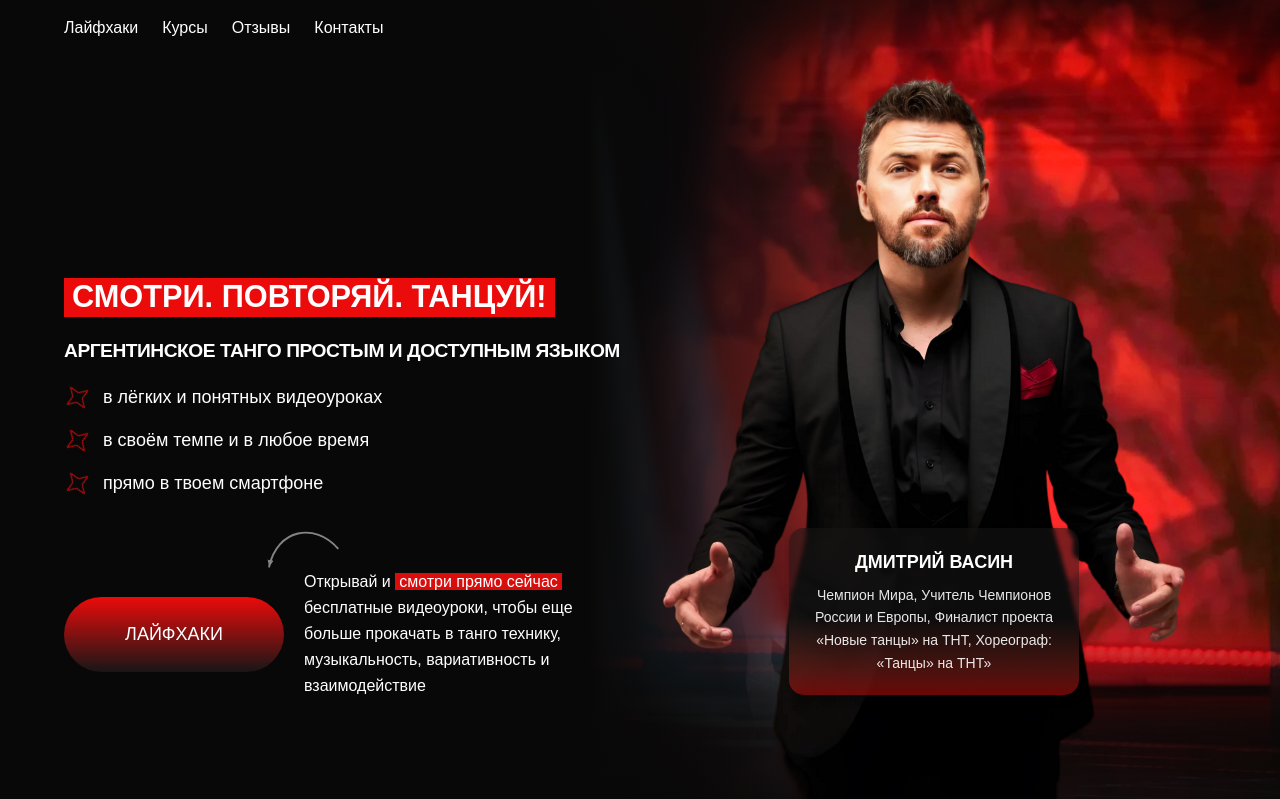
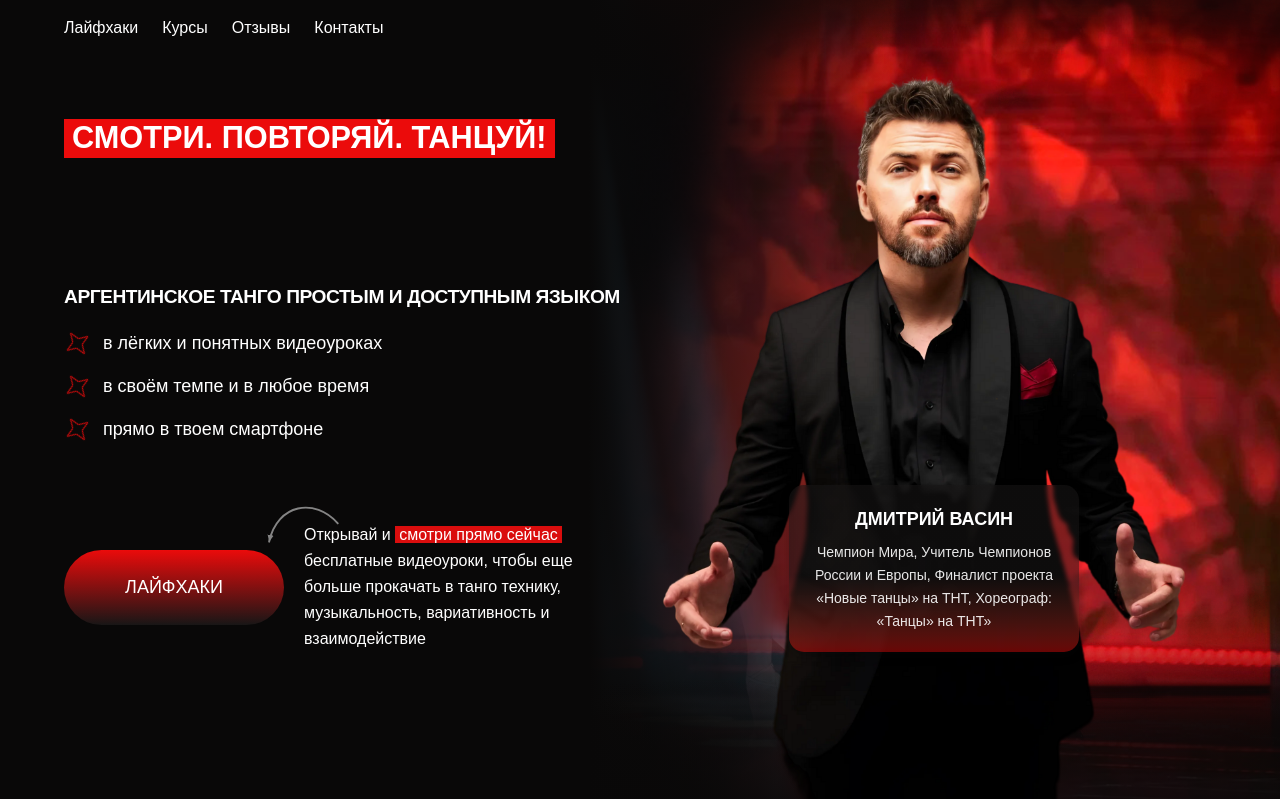
Before and after one commit to vityaglobalelite-ux/dmitryvasin, a Next.js app: page / in a window 1280 px wide. Shown: the top 799 px of the page. Built offline with nearby package versions, Linux system fonts and the light colour scheme; a web font is replaced by a local one.

Commit message:
positioned

```diff
--- a/src/components/landing/HeroSection.tsx
+++ b/src/components/landing/HeroSection.tsx
@@ -428,14 +428,17 @@ export function HeroSection() {
         <HeroNav />
 
         <div className="grid items-stretch gap-10 md:grid-cols-2 md:gap-6">
-          <div className="relative z-20 flex flex-col pt-4 md:h-[78%] md:justify-end md:pt-0">
+          <div className="relative z-20 flex flex-col gap-8 pt-4 md:h-full md:-translate-y-16 md:pt-0">
+            <div className="md:absolute md:inset-x-0 md:top-[16%]">
               <HeroStickyTitle />
+            </div>
 
-            <p className="mt-4 whitespace-nowrap text-[clamp(0.65rem,1.5vw,1.25rem)] font-black uppercase leading-none tracking-tight text-white">
+            <div className="md:absolute md:inset-x-0 md:top-[46%] md:-translate-y-1/2">
+              <p className="whitespace-nowrap text-[clamp(0.65rem,1.5vw,1.25rem)] font-black uppercase leading-none tracking-tight text-white">
                 Аргентинское танго простым и доступным языком
               </p>
 
-            <ul className="mt-6 space-y-3 md:space-y-4 sm:mb-8 md:mb-10">
+              <ul className="mt-6 space-y-3 md:space-y-4">
                 {heroFeatures.map((text) => (
                   <li key={text} className="flex items-center gap-3">
                     <HeroStar />
@@ -445,10 +448,10 @@ export function HeroSection() {
                   </li>
                 ))}
               </ul>
+            </div>
 
-            <div className="hidden min-h-0 flex-1 max-md:block" aria-hidden />
-
-            <div className="relative mt-8 flex flex-col gap-4 sm:flex-row sm:items-center sm:gap-5 sm:pt-6 md:mt-0 md:pt-8">
+            <div className="max-md:relative md:absolute md:inset-x-0 md:bottom-[20%]">
+              <div className="relative mt-8 flex flex-col gap-4 sm:flex-row sm:items-center sm:gap-5 sm:pt-6 md:mt-0 md:pt-0">
                 <Link
                   href="#laifhack"
                   className="btn-primary relative z-10 inline-flex h-[75px] w-full shrink-0 items-center justify-center rounded-full px-10 text-lg font-medium uppercase sm:w-auto sm:min-w-[220px]"
@@ -459,7 +462,7 @@ export function HeroSection() {
                 <svg
                   aria-hidden
                   viewBox="0 0 136 76"
-                className="pointer-events-none absolute left-[170px] top-[-10px] z-20 hidden h-[58px] w-[116px] text-white opacity-50 sm:block"
+                  className="pointer-events-none absolute left-[170px] top-[-20px] z-20 hidden h-[58px] w-[116px] text-white opacity-50 sm:block"
                   fill="none"
                 >
                   <defs>
@@ -495,6 +498,7 @@ export function HeroSection() {
                 </div>
               </div>
             </div>
+          </div>
 
           <div
             ref={photoColumnRef}
@@ -527,7 +531,7 @@ export function HeroSection() {
                 sizes="(max-width: 768px) 540px, 620px"
               />
 
-              <div className="pointer-events-auto absolute bottom-[14%] left-1/2 z-10 w-[calc(100%-6.5rem)] max-w-[280px] -translate-x-1/2 select-text rounded-[15px] bg-gradient-to-b from-[#181616]/55 from-[54%] to-[#eb0b0b]/45 p-4 text-center shadow-[0_4px_8px_rgba(9,8,8,0.35)] backdrop-blur-[2px] md:bottom-[15%] md:max-w-[290px] md:p-5">
+              <div className="pointer-events-auto absolute bottom-[19%] left-1/2 z-10 w-[calc(100%-6.5rem)] max-w-[280px] -translate-x-1/2 select-text rounded-[15px] bg-gradient-to-b from-[#181616]/55 from-[54%] to-[#eb0b0b]/45 p-4 text-center shadow-[0_4px_8px_rgba(9,8,8,0.35)] backdrop-blur-[2px] md:bottom-[20%] md:max-w-[290px] md:p-5">
                 <p className="text-lg font-semibold uppercase text-white">
                   Дмитрий Васин
                 </p>
```
Lines whose indentation alone changed are shown as unchanged.
